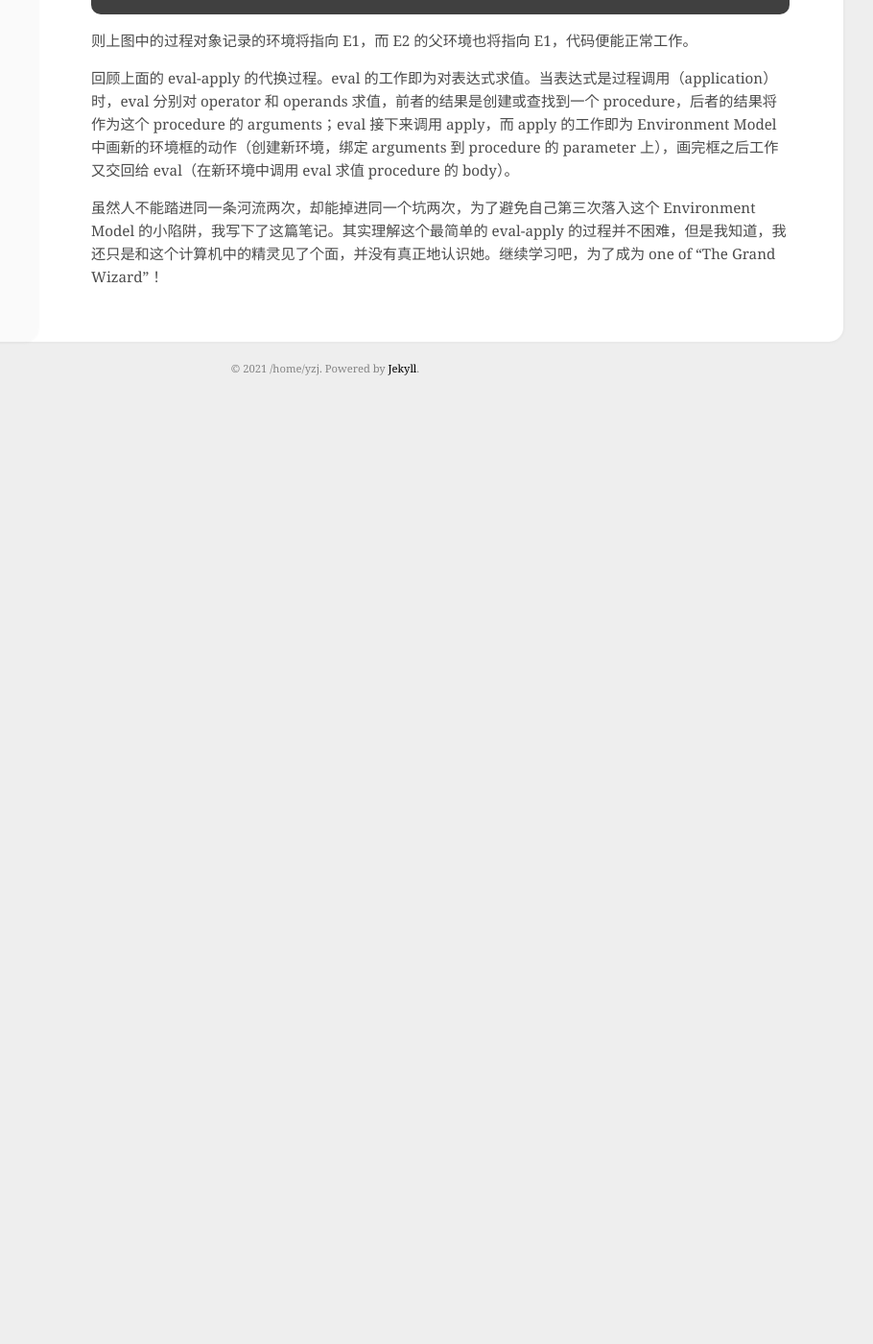
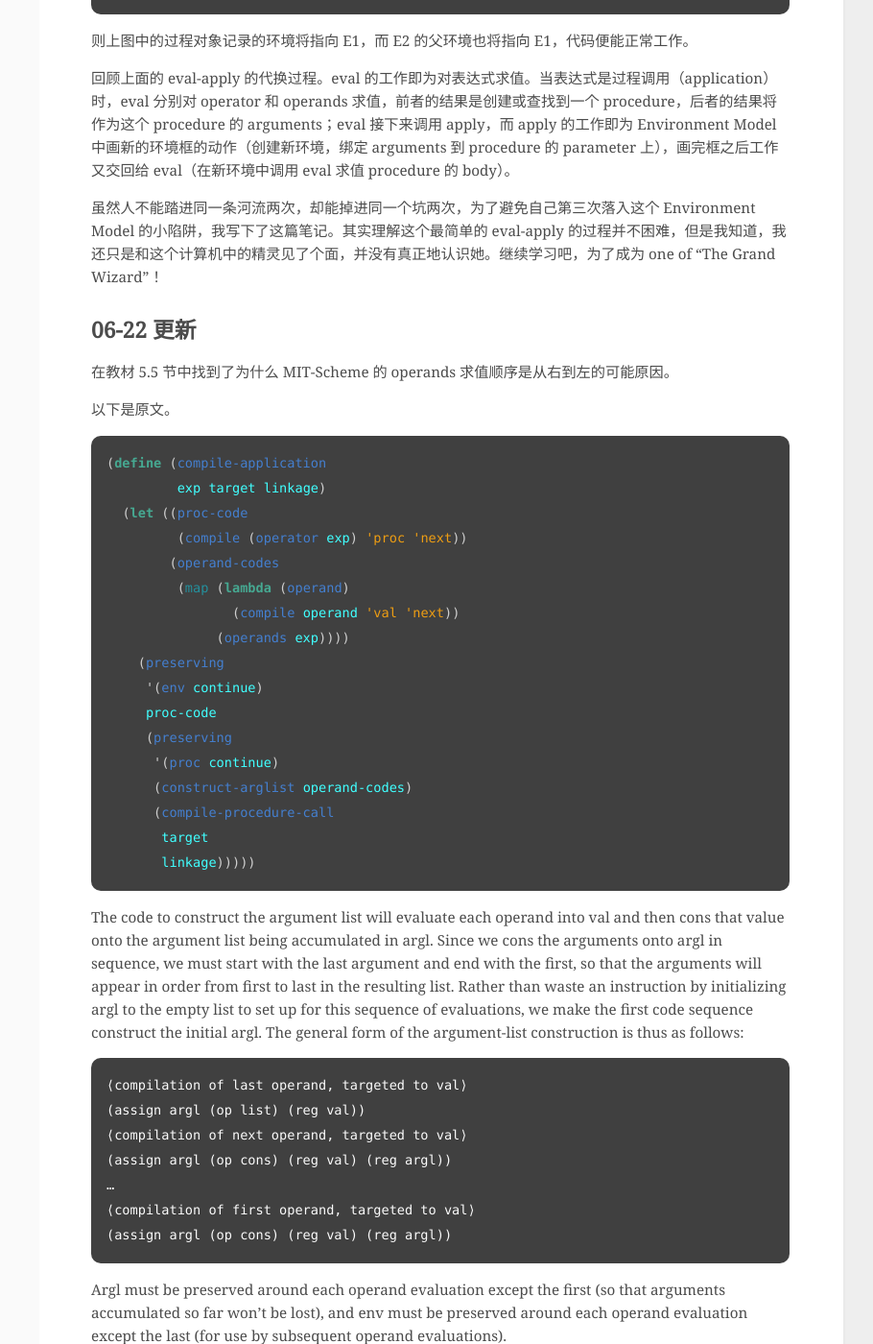
Before and after one commit to wine99/wine99.github.io, a Jekyll site: the page built from _posts/2021-06-12-eval-apply.md, in a window 1280 px wide and 1400 px high, scrolled down 5817 px. Shown: the whole window at 96% size, without its empty margins (301-1211 px from the left). Built offline with Jekyll 4.4.1, drawn with Linux system fonts in a browser that asks for light colours; before the commit the page ends 6233 px from its top, so only the background shows below that; some of the changed text lies outside the part shown.

Commit message:
update post: eval apply

````diff
--- a/_config.yml
+++ b/_config.yml
@@ -39,7 +39,7 @@ markdown_ext: "markdown,mkdown,mkdn,mkd,md"
 markdown: kramdown
 
 # Filtering Content
-show_drafts: null
+show_drafts: false
 limit_posts: 0
 future:      false
 unpublished: false
--- a/_posts/2021-06-12-eval-apply.md
+++ b/_posts/2021-06-12-eval-apply.md
@@ -198,3 +198,98 @@ comment: false
 回顾上面的 eval-apply 的代换过程。eval 的工作即为对表达式求值。当表达式是过程调用（application）时，eval 分别对 operator 和 operands 求值，前者的结果是创建或查找到一个 procedure，后者的结果将作为这个 procedure 的 arguments；eval 接下来调用 apply，而 apply 的工作即为 Environment Model 中画新的环境框的动作（创建新环境，绑定 arguments 到 procedure 的 parameter 上），画完框之后工作又交回给 eval（在新环境中调用 eval 求值 procedure 的 body）。
 
 虽然人不能踏进同一条河流两次，却能掉进同一个坑两次，为了避免自己第三次落入这个 Environment Model 的小陷阱，我写下了这篇笔记。其实理解这个最简单的 eval-apply 的过程并不困难，但是我知道，我还只是和这个计算机中的精灵见了个面，并没有真正地认识她。继续学习吧，为了成为 one of "The Grand Wizard"！
+
+## 06-22 更新
+
+在教材 5.5 节中找到了为什么 MIT-Scheme 的 operands 求值顺序是从右到左的可能原因。
+
+以下是原文。
+
+```scheme
+(define (compile-application
+         exp target linkage)
+  (let ((proc-code
+         (compile (operator exp) 'proc 'next))
+        (operand-codes
+         (map (lambda (operand)
+                (compile operand 'val 'next))
+              (operands exp))))
+    (preserving
+     '(env continue)
+     proc-code
+     (preserving
+      '(proc continue)
+      (construct-arglist operand-codes)
+      (compile-procedure-call
+       target
+       linkage)))))
+```
+
+The code to construct the argument list will evaluate each operand into val and then cons that value onto the argument list being accumulated in argl. Since we cons the arguments onto argl in sequence, we must start with the last argument and end with the first, so that the arguments will appear in order from first to last in the resulting list. Rather than waste an instruction by initializing argl to the empty list to set up for this sequence of evaluations, we make the first code sequence construct the initial argl. The general form of the argument-list construction is thus as follows:
+
+```
+⟨compilation of last operand, targeted to val⟩
+(assign argl (op list) (reg val))
+⟨compilation of next operand, targeted to val⟩
+(assign argl (op cons) (reg val) (reg argl))
+…
+⟨compilation of first operand, targeted to val⟩
+(assign argl (op cons) (reg val) (reg argl))
+```
+
+Argl must be preserved around each operand evaluation except the first (so that arguments accumulated so far won’t be lost), and env must be preserved around each operand evaluation except the last (for use by subsequent operand evaluations).
+
+Compiling this argument code is a bit tricky, because of the special treatment of the first operand to be evaluated and the need to preserve argl and env in different places. The construct-arglist procedure takes as arguments the code that evaluates the individual operands. If there are no operands at all, it simply emits the instruction
+
+```scheme
+(assign argl (const ()))
+```
+
+Otherwise, construct-arglist creates code that initializes argl with the last argument, and appends code that evaluates the rest of the arguments and adjoins them to argl in succession. In order to process the arguments from last to first, we must reverse the list of operand code sequences from the order supplied by compile-application.
+
+```scheme
+(define (construct-arglist operand-codes)
+  (let ((operand-codes
+         (reverse operand-codes)))
+    (if (null? operand-codes)
+        (make-instruction-sequence
+         '()
+         '(argl)
+         '((assign argl (const ()))))
+        (let ((code-to-get-last-arg
+               (append-instruction-sequences
+                (car operand-codes)
+                (make-instruction-sequence
+                 '(val)
+                 '(argl)
+                 '((assign argl
+                           (op list)
+                           (reg val)))))))
+          (if (null? (cdr operand-codes))
+              code-to-get-last-arg
+              (preserving
+               '(env)
+               code-to-get-last-arg
+               (code-to-get-rest-args
+                (cdr operand-codes))))))))
+
+(define (code-to-get-rest-args operand-codes)
+  (let ((code-for-next-arg
+         (preserving
+          '(argl)
+          (car operand-codes)
+          (make-instruction-sequence
+           '(val argl)
+           '(argl)
+           '((assign argl
+                     (op cons)
+                     (reg val)
+                     (reg argl)))))))
+    (if (null? (cdr operand-codes))
+        code-for-next-arg
+        (preserving
+         '(env)
+         code-for-next-arg
+         (code-to-get-rest-args
+          (cdr operand-codes))))))
+```
````
Also changed, not shown: _posts/2021-06-22-Nanjing.md (+1 -0 lines).
